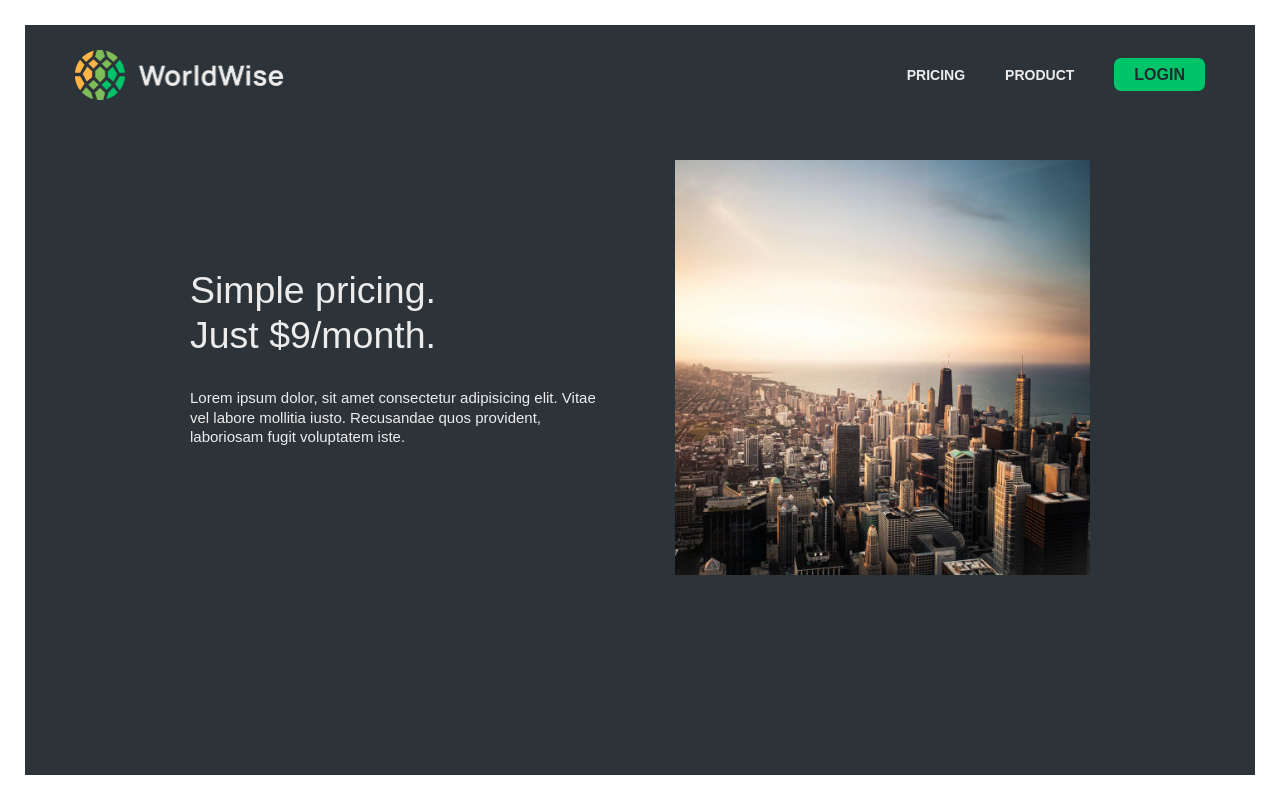
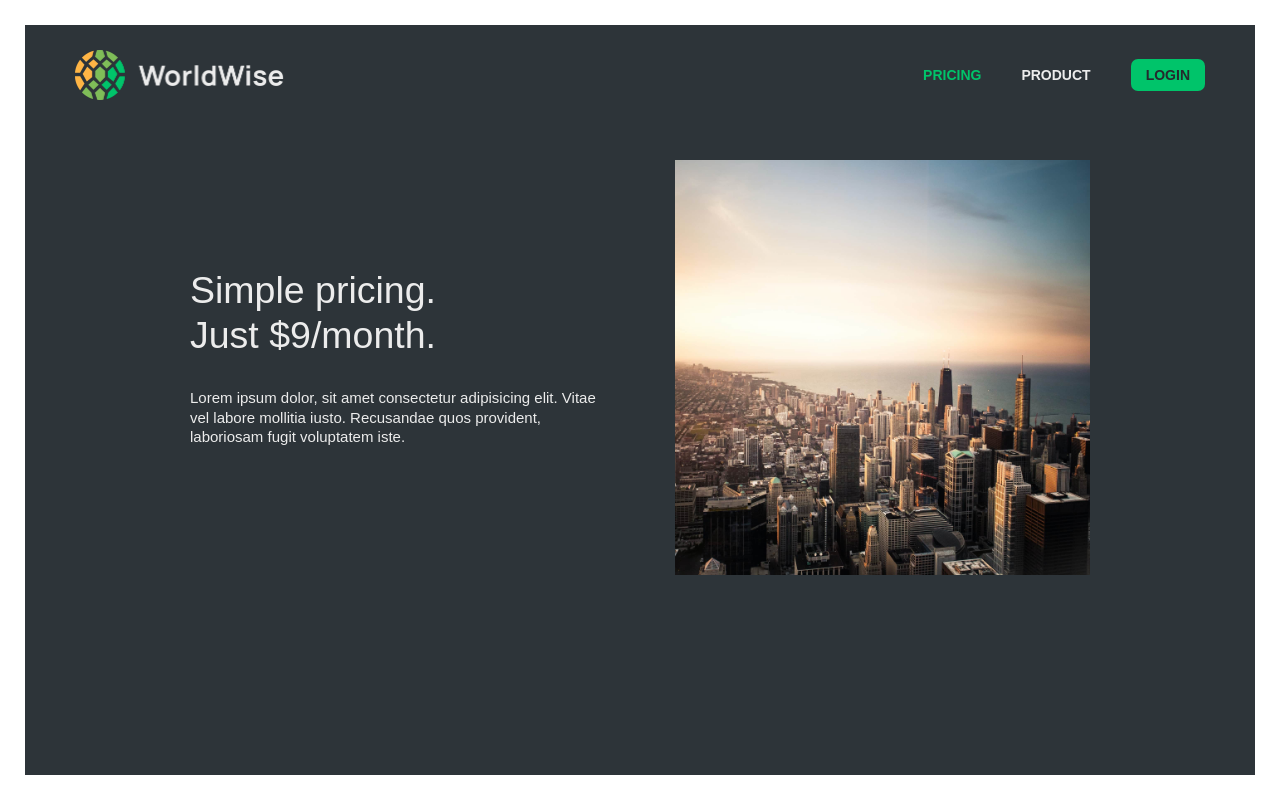
Before and after one commit to erfan-najafloo/the-world-wise, a React (Vite) app: page /pricing in a window 1280 px wide. Built offline with nearby package versions, Linux system fonts and the light colour scheme.

Commit message:
refactor: replaced <a> with NavLink in AppNav component

```diff
--- a/src/components/AppNav.tsx
+++ b/src/components/AppNav.tsx
@@ -1,19 +1,38 @@
+import { NavLink } from "react-router";
 import Logo from "./Logo";
 
 function AppNav() {
   return (
     <nav className="flex items-center justify-between ">
-      <Logo />
+      <NavLink to={"/"}>
+        <Logo />
+      </NavLink>
 
       <ul className="flex flex-row items-center justify-center gap-16">
         <li>
-          <a className="navLink">pricing</a>
+          <NavLink
+            to={"/pricing"}
+            className={({ isActive }) =>
+              `navLink ${isActive ? "text-[var(--color-brand--2)]" : "text-[var(--color-light--2)]"}`
+            }
+          >
+            pricing
+          </NavLink>
         </li>
         <li>
-          <a className="navLink">product</a>
+          <NavLink
+            to={"/product"}
+            className={({ isActive }) =>
+              `navLink ${isActive ? "text-[var(--color-brand--2)]" : "text-[var(--color-light--2)]"}`
+            }
+          >
+            product
+          </NavLink>
         </li>
         <li>
-          <a className="ctaLink">Login</a>
+          <NavLink to={"/login"} className="ctaLink">
+            Login
+          </NavLink>
         </li>
       </ul>
     </nav>
--- a/src/index.css
+++ b/src/index.css
@@ -46,6 +46,7 @@
         font-size: 1.6rem;
         border: none;
         border-radius: 5px;
+        color: var(--color-dark--1);
         background-color: var(--color-light--3);
         transition: all 0.2s;
     }
@@ -74,11 +75,11 @@
     .ctaLink {
         background-color: var(--color-brand--2);
         color: var(--color-dark--0);
-        padding: 0.8rem 2rem;
+        padding: 0.8rem 1.5rem;
         border-radius: 7px;
         text-transform: uppercase;
         text-decoration: none;
-        font-size: 1.6rem;
+        font-size: 1.4rem;
         font-weight: 600;
     }
 
```
